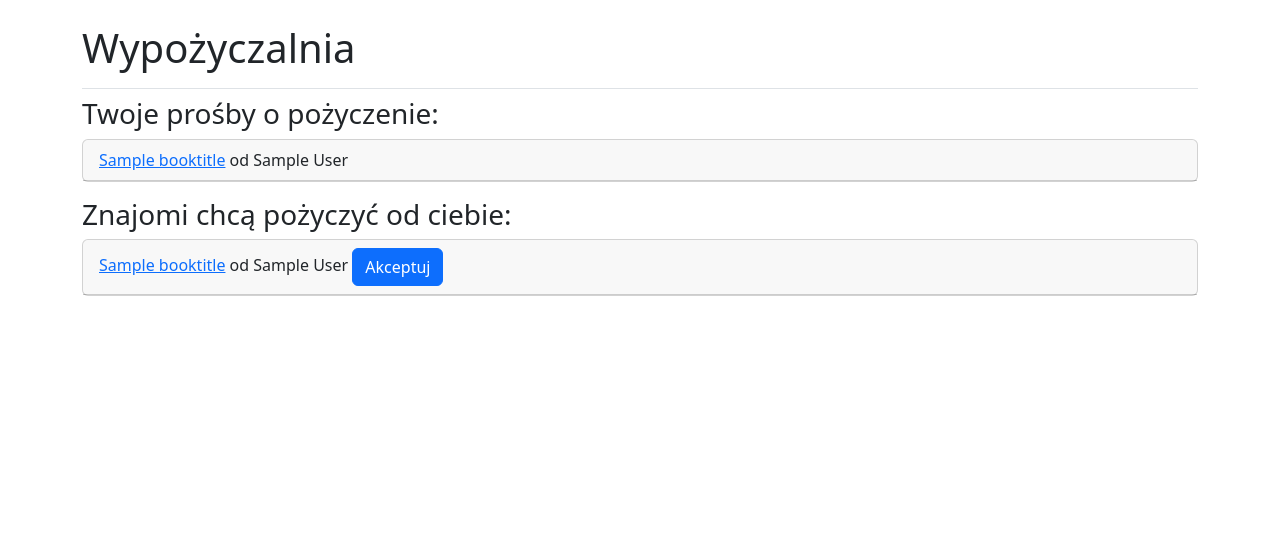
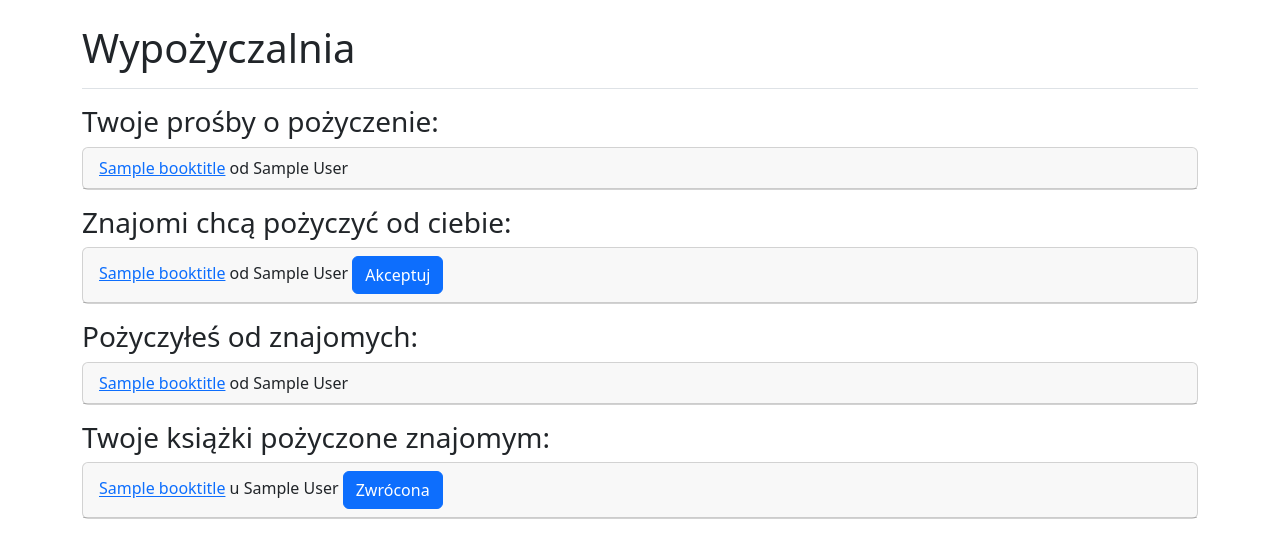
Before and after one commit to GLamotBach/mylibra, a Django app: page /lend/lend_overview/ in a window 1280 px wide. Shown: the part 78-636 px from the top of the page. Run offline with Django 4.2, Linux system fonts and the light colour scheme; a user stored in the database is signed in; tables that the repository leaves empty hold one stand-in row (values such as "Sample post"); some libraries are stand-ins or nearby versions.

Commit message:
Full basic functionality

```diff
--- a/lend_manager/urls.py
+++ b/lend_manager/urls.py
@@ -8,4 +8,6 @@ urlpatterns = [
     path('lend_request/<int:copy_id>/', views.lend_request_view, name='lend_request'),
     path('lend_overview/', views.lend_overview_view, name='lend_overview'),
     path('lend_accept/<int:lend_request_id>/', views.lend_accept_view, name='lend_accept'),
+    path('book_returned/<int:lend_copy_id>/', views.book_return_view, name='book_returned'),
+    path('confirmation/<int:lend_copy_id>/', views.book_return_confirmation_view, name='return_confirmation'),
 ]
--- a/lend_manager/views.py
+++ b/lend_manager/views.py
@@ -29,8 +29,28 @@ def lend_accept_view(request, lend_request_id):
         to_user=lend_request.requesting_user,
         copy=lend_request.copy
     )
-    # Usunięcie requesta ?
+    lend_request = LendRequest.objects.get(id=lend_request_id).delete()
     return redirect('lend_manager:lend_overview')
+
+
+@login_required
+def book_return_confirmation_view(request, lend_copy_id):
+    """Page for confirming a book return"""
+    return_book = LendCopy.objects.filter(id=lend_copy_id).select_related().first()
+
+    context = {'return_book': return_book, 'lend_copy_id': lend_copy_id}
+    return render(request, 'lend_manager/return_confirmation.html', context)
+
+
+@login_required
+def book_return_view(request, lend_copy_id):
+    """View for handling returning of a book"""
+    returned_book = LendCopy.objects.get(id=lend_copy_id)
+    if returned_book.from_user != request.user:
+        raise Http404
+    else:
+        returned_book = LendCopy.objects.get(id=lend_copy_id).delete()
+        return redirect('lend_manager:lend_overview')
 
 
 @login_required
@@ -38,6 +58,13 @@ def lend_overview_view(request):
     """Summary overview of all book lent to and from the user"""
     lend_requests_by_user = LendRequest.objects.filter(requesting_user=request.user).select_related()
     lend_requests_to_user = LendRequest.objects.filter(copy_owner=request.user).select_related()
+    books_lend_by_user =  LendCopy.objects.filter(from_user=request.user).select_related()
+    books_lend_to_user = LendCopy.objects.filter(to_user=request.user).select_related()
 
-    context = {'lend_requests_by_user': lend_requests_by_user, 'lend_requests_to_user': lend_requests_to_user}
+    context = {
+        'lend_requests_by_user': lend_requests_by_user,
+        'lend_requests_to_user': lend_requests_to_user,
+        'books_lend_by_user': books_lend_by_user,
+        'books_lend_to_user': books_lend_to_user,
+    }
     return render(request, 'lend_manager/lend_overview.html', context)
--- a/templates/lend_manager/lend_overview.html
+++ b/templates/lend_manager/lend_overview.html
@@ -12,6 +12,7 @@
   {% endblock page_header %}
 
   {% block content %}
+    <p>
     <h3>Twoje prośby o pożyczenie:</h3>
     {% for book in lend_requests_by_user %}
       <div class="card mb-3">
@@ -23,7 +24,9 @@
     {% empty %}
       <h4>Nie masz aktywnych próśb</h4>
     {% endfor %}
+    </p>
 
+    <p>
     <h3>Znajomi chcą pożyczyć od ciebie:</h3>
     {% for book in lend_requests_to_user %}
       <div class="card mb-3">
@@ -36,6 +39,37 @@
     {% empty %}
       <h4>Nie masz aktywnych próśb</h4>
     {% endfor %}
+    </p>
+
+    <p>
+    <h3>Pożyczyłeś od znajomych:</h3>
+    {% for book in books_lend_to_user %}
+      <div class="card mb-3">
+        <h7 class="card-header">
+          <a href="{% url 'personal_collection:copy' book.copy_id %}">{{ book.copy }}</a>
+            od {{ book.from_user.userspublicprofile.public_name }}
+        </h7>
+      </div>
+    {% empty %}
+      <h4>Nie pożyczasz żadnych książek</h4>
+    {% endfor %}
+    </p>
+
+    <p>
+    <h3>Twoje książki pożyczone znajomym:</h3>
+    {% for book in books_lend_by_user %}
+      <div class="card mb-3">
+        <h7 class="card-header">
+          <a href="{% url 'personal_collection:copy' book.copy_id %}">{{ book.copy }}</a>
+            u {{ book.to_user.userspublicprofile.public_name }}
+          <a class="btn btn-primary" href="{% url 'lend_manager:return_confirmation' book.id %}">Zwrócona</a>
+        </h7>
+      </div>
+    {% empty %}
+      <h4>Nie pożyczasz żadnych książek</h4>
+    {% endfor %}
+    </p>
+
   {% endblock content %}
 
 </body>
```
Also changed, not shown: templates/lend_manager/return_confirmation.html (added, +21 -0 lines), lend_manager/forms.py (line endings or trailing spaces).
